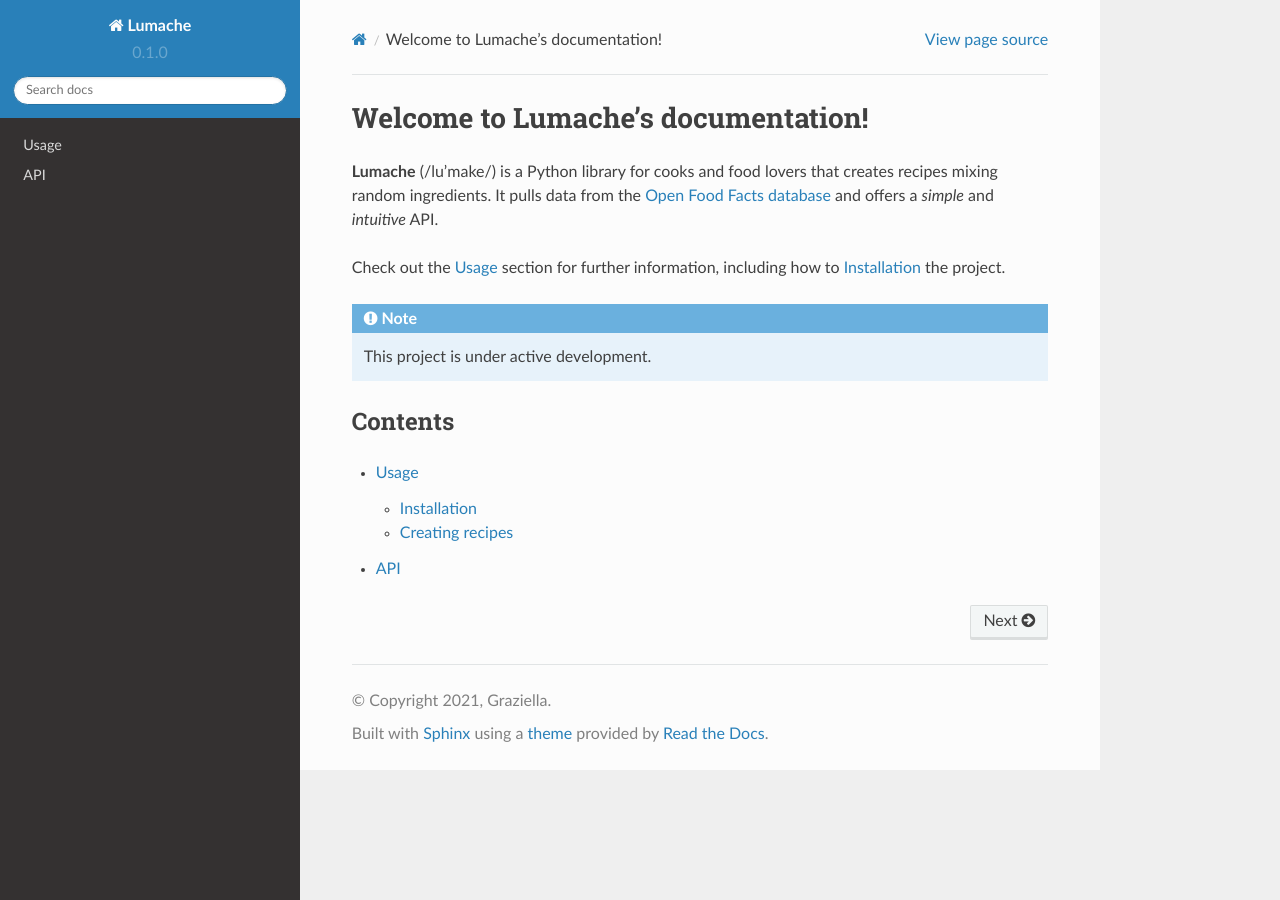
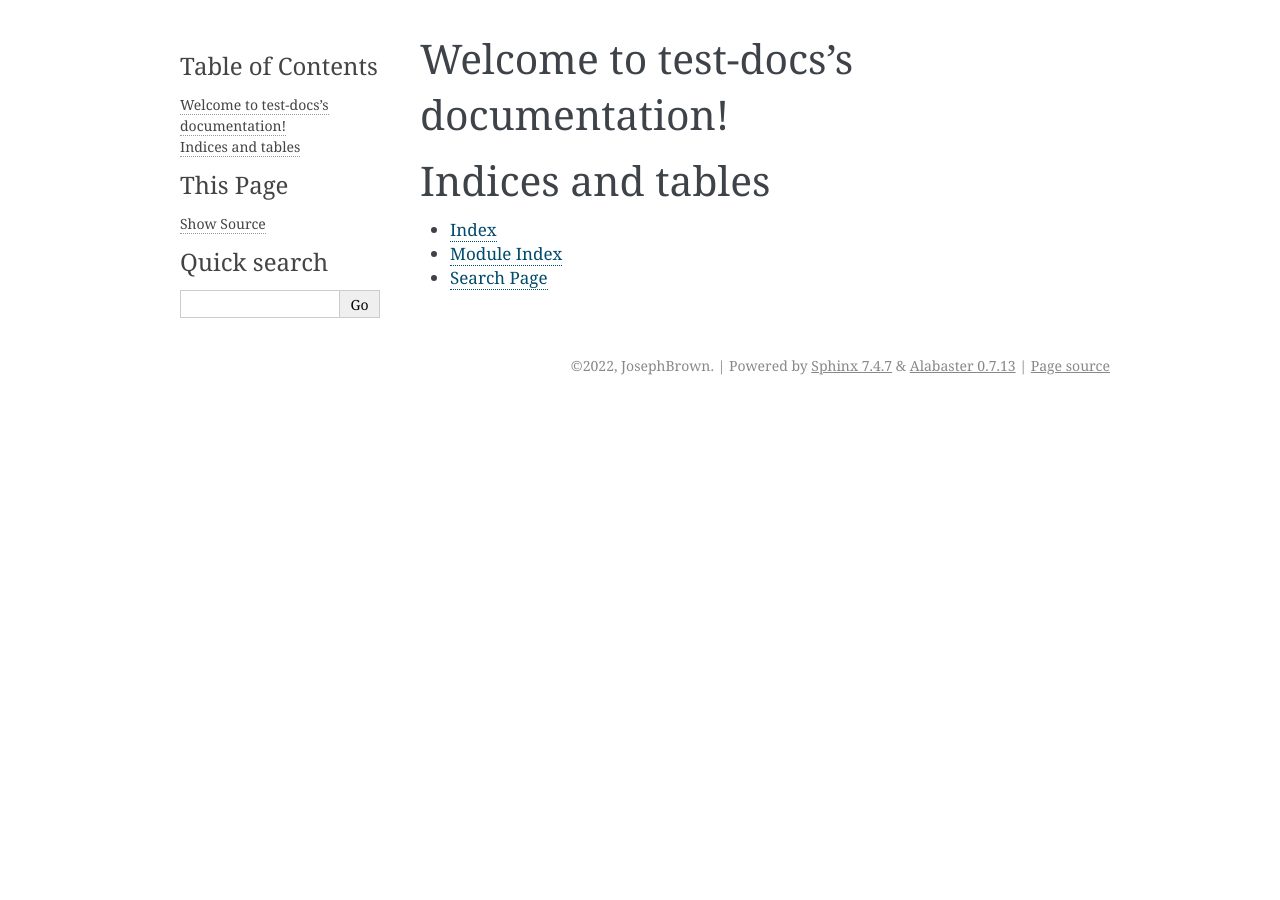
Before and after one commit to jbrown3859/test-docs, a Sphinx documentation site: the page built from docs/source/index.rst, in a window 1280 px wide. Built offline with Sphinx 7.4.7, drawn with Linux system fonts in a browser that asks for light colours.

Commit message:
Restart Sphinx

```diff
--- a/docs/source/api.rst
+++ /dev/null
@@ -1,7 +0,0 @@
-API
-===
-
-.. autosummary::
-   :toctree: generated
-
-   lumache
--- a/docs/source/conf.py
+++ b/docs/source/conf.py
@@ -1,36 +1,52 @@
 # Configuration file for the Sphinx documentation builder.
+#
+# This file only contains a selection of the most common options. For a full
+# list see the documentation:
+# https://www.sphinx-doc.org/en/master/usage/configuration.html
 
-# -- Project information
+# -- Path setup --------------------------------------------------------------
 
-project = 'Lumache'
-copyright = '2021, Graziella'
-author = 'Graziella'
+# If extensions (or modules to document with autodoc) are in another directory,
+# add these directories to sys.path here. If the directory is relative to the
+# documentation root, use os.path.abspath to make it absolute, like shown here.
+#
+# import os
+# import sys
+# sys.path.insert(0, os.path.abspath('.'))
 
-release = '0.1'
-version = '0.1.0'
 
-# -- General configuration
+# -- Project information -----------------------------------------------------
 
+project = 'test-docs'
+copyright = '2022, JosephBrown'
+author = 'JosephBrown'
+
+
+# -- General configuration ---------------------------------------------------
+
+# Add any Sphinx extension module names here, as strings. They can be
+# extensions coming with Sphinx (named 'sphinx.ext.*') or your custom
+# ones.
 extensions = [
-    'myst_parser',
-    'sphinx.ext.duration',
-    'sphinx.ext.doctest',
-    'sphinx.ext.autodoc',
-    'sphinx.ext.autosummary',
-    'sphinx.ext.intersphinx',
 ]
 
-intersphinx_mapping = {
-    'python': ('https://docs.python.org/3/', None),
-    'sphinx': ('https://www.sphinx-doc.org/en/master/', None),
-}
-intersphinx_disabled_domains = ['std']
-
+# Add any paths that contain templates here, relative to this directory.
 templates_path = ['_templates']
 
-# -- Options for HTML output
+# List of patterns, relative to source directory, that match files and
+# directories to ignore when looking for source files.
+# This pattern also affects html_static_path and html_extra_path.
+exclude_patterns = []
 
-html_theme = 'sphinx_rtd_theme'
 
-# -- Options for EPUB output
-epub_show_urls = 'footnote'
+# -- Options for HTML output -------------------------------------------------
+
+# The theme to use for HTML and HTML Help pages.  See the documentation for
+# a list of builtin themes.
+#
+html_theme = 'alabaster'
+
+# Add any paths that contain custom static files (such as style sheets) here,
+# relative to this directory. They are copied after the builtin static files,
+# so a file named "default.css" will overwrite the builtin "default.css".
+html_static_path = ['_static']
--- a/docs/source/index.rst
+++ b/docs/source/index.rst
@@ -1,22 +1,20 @@
-Welcome to Lumache's documentation!
-===================================
+.. test-docs documentation master file, created by
+   sphinx-quickstart on Thu Mar 10 14:20:25 2022.
+   You can adapt this file completely to your liking, but it should at least
+   contain the root `toctree` directive.
 
-**Lumache** (/lu'make/) is a Python library for cooks and food lovers
-that creates recipes mixing random ingredients.
-It pulls data from the `Open Food Facts database <https://world.openfoodfacts.org/>`_
-and offers a *simple* and *intuitive* API.
-
-Check out the :doc:`usage` section for further information, including
-how to :ref:`installation` the project.
-
-.. note::
-
-   This project is under active development.
-
-Contents
---------
+Welcome to test-docs's documentation!
+=====================================
 
 .. toctree::
+   :maxdepth: 2
+   :caption: Contents:
 
-   usage
-   api
+
+
+Indices and tables
+==================
+
+* :ref:`genindex`
+* :ref:`modindex`
+* :ref:`search`
```
Also changed, not shown: docs/source/usage.rst (deleted, +0 -33 lines), 1 other file.
